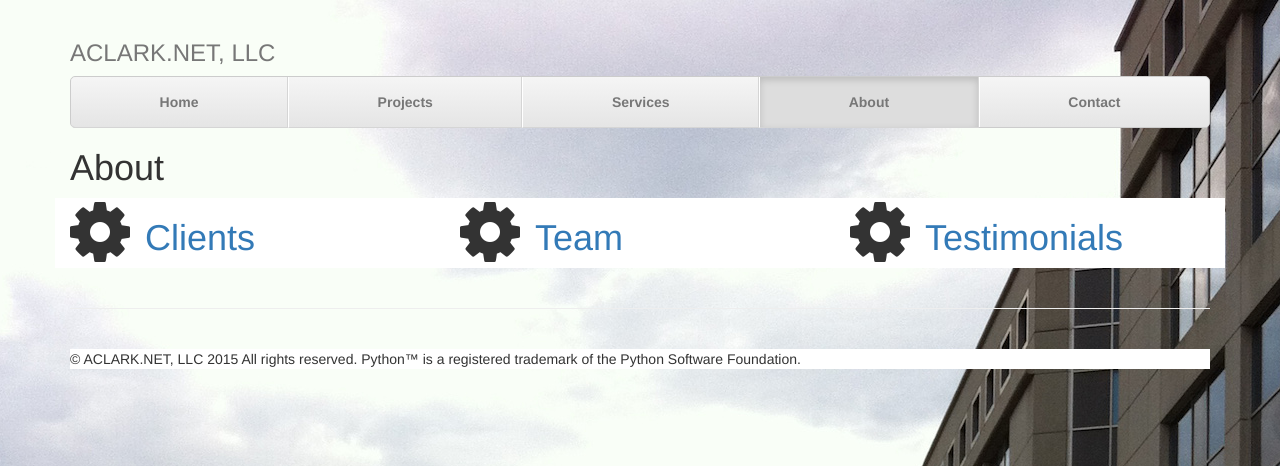
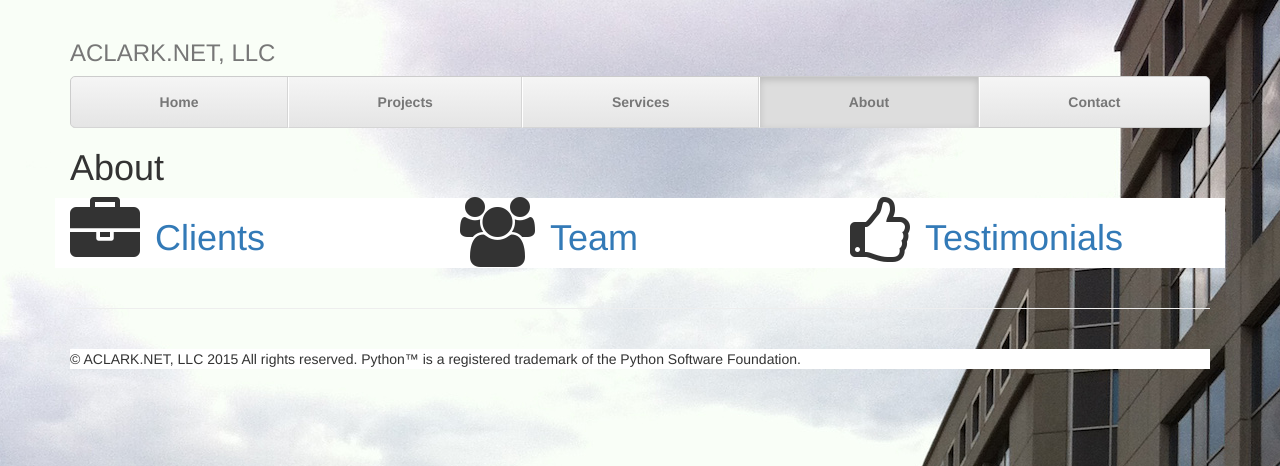
Before and after one commit to ACLARKNET/aclarknet-django, a Django app: page /about in a window 1280 px wide. Shown: the top 466 px of the page. Run offline with Django 3.2, Linux system fonts and the light colour scheme; some libraries are stand-ins or nearby versions.

Commit message:
Update(s)

```diff
--- a/aclarknet/aclarknet/aclarknet/templates/about.html
+++ b/aclarknet/aclarknet/aclarknet/templates/about.html
@@ -11,15 +11,15 @@
     <h1>About</h1>
     <div class="row">
         <div class="col-lg-4 background-white">
-            <p><i class="fa fa-cog fa-5x wrap"></i><a href="/about/clients"><h1>Clients</h1></a>
+            <p><i class="fa fa-briefcase fa-5x wrap"></i><a href="/about/clients"><h1>Clients</h1></a>
             </p>
         </div>
         <div class="col-lg-4 background-white">
-            <p><i class="fa fa-cog fa-5x wrap"></i><a href="/about/team"><h1>Team</h1></a>
+            <p><i class="fa fa-users fa-5x wrap"></i><a href="/about/team"><h1>Team</h1></a>
             </p>
         </div>
         <div class="col-lg-4 background-white">
-            <p><i class="fa fa-cog fa-5x wrap"></i><a href="/about/testimonials"><h1>Testimonials</h1></a>
+            <p><i class="fa fa-thumbs-o-up fa-5x wrap"></i><a href="/about/testimonials"><h1>Testimonials</h1></a>
             </p>
         </div>
     </div>
```
